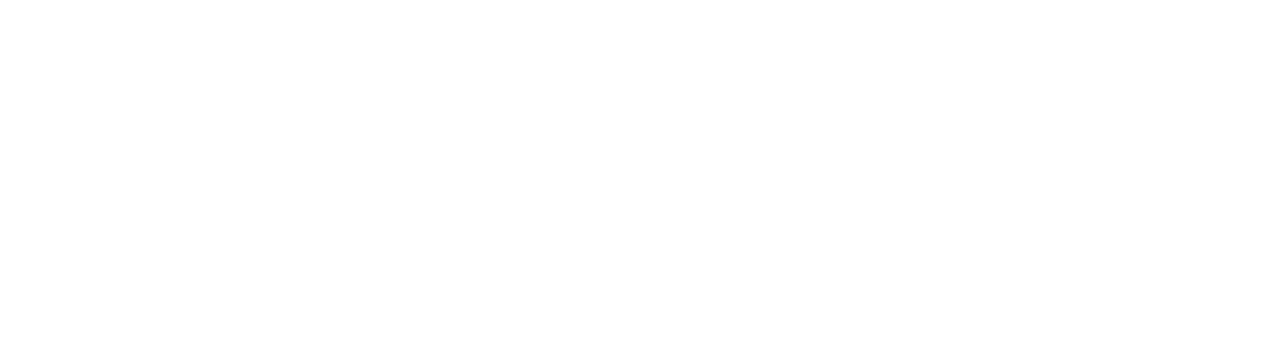
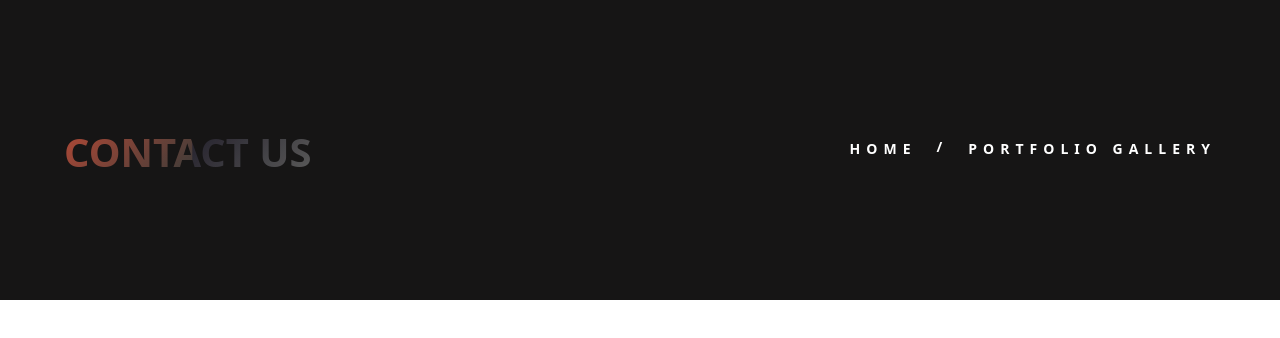
Before and after one commit to TamannaAfroz2666/Parlour-BD-Page, a React (Create React App) app: page /contact in a window 1280 px wide. Before the commit this address had no page. Shown: the top 338 px of the page. Built offline with nearby package versions, Linux system fonts and the light colour scheme.

Commit message:
add header

```diff
--- a/src/App.js
+++ b/src/App.js
@@ -9,6 +9,7 @@ import { Route, Routes } from 'react-router-dom';
 import ProvideList from './components/ProvideList/ProvideList';
 import ServiceMainPage from 'Pages/Service/ServiceMainPage/ServiceMainPage';
 import PortolioPage from 'Pages/PortfolioPage/PortolioPage';
+import ContactPage from 'Pages/Contact/ContactPage';
 // import Navbar from './components/NavBar/Navbar';
 
 function App() {
@@ -21,6 +22,7 @@ function App() {
         {/* <Route path='/home' element={ <Home />} /> */}
         <Route path='/service' element={<ServiceMainPage />} />
         <Route  path='/portfolio' element = { <PortolioPage /> }/>
+        <Route  path='/contact' element ={ <ContactPage /> } />
 
 
 
--- a/src/Pages/Contact/ContactPage.css
+++ b/src/Pages/Contact/ContactPage.css
@@ -3,3 +3,14 @@
     margin: 0;
     box-sizing: border-box;
 }
+.contactPHead{
+    height: 100%;
+    width: 100%;
+}
+/* .contactBodyPage{
+    background-color: #111;
+} */
+/* .contactPage{
+    width: 90%;
+    margin: auto;
+} */
--- a/src/Pages/Contact/ContactPage.js
+++ b/src/Pages/Contact/ContactPage.js
@@ -1,11 +1,13 @@
 import React from 'react';
 import './ContactPage.css';
+import HeadPage from './HeadPage/HeadPage';
 
 const ContactPage = () => {
     return (
         <div className='contactPHead'>
             <div className="contactBodyPage">
                 <div className="contactPage">
+                    <HeadPage></HeadPage>
 
 
 
--- /dev/null
+++ b/src/Pages/Contact/HeadPage/HeadPage.css
@@ -0,0 +1,76 @@
+* {
+    margin: 0;
+    padding: 0;
+    box-sizing: border-box;
+}
+
+.portfolio_body {
+    background-color: rgb(22, 21, 21);
+    height: 300px;
+}
+
+.portfolio_Content {
+    width: 90%;
+    margin: auto;
+    display: flex;
+    justify-content: space-between;
+    align-items: center;
+
+}
+
+.title_content .title {
+    font-size: 40px;
+    font-weight: 700;
+    text-transform: uppercase;
+    color: #fff;
+    margin-top: 8rem;
+    text-transform: uppercase;
+    background-image: linear-gradient(
+      -225deg,
+      #332d476e 0%,
+      rgba(128, 128, 128, 0.623) 29%,
+      rgba(255, 99, 71, 0.671) 67%,
+      #c7c6b838 100%
+    );
+    background-size: auto auto;
+    background-clip: border-box;
+    background-size: 200% auto;
+    color: #fff;
+    background-clip: text;
+    text-fill-color: transparent;
+    -webkit-background-clip: text;
+    -webkit-text-fill-color: transparent;
+    animation: textclip 2s linear infinite;
+    display: inline-block;
+    font-size: 40px;
+}
+
+@keyframes textclip {
+    to {
+      background-position: 200% center;
+    }
+  }
+
+.title:hover {
+    color: tomato;
+}
+
+.nav_content .headLink {
+    display: inline-flex;
+    gap: 20px;
+    margin-top: 8rem;
+}
+
+.headLink li {
+    list-style: none;
+
+}
+
+.headLink .linkTitle {
+    text-decoration: none;
+    color: #fff;
+    font-size: 14px;
+    text-transform: uppercase;
+    font-weight: 700;
+    letter-spacing: 6px;
+}
--- /dev/null
+++ b/src/Pages/Contact/HeadPage/HeadPage.js
@@ -0,0 +1,41 @@
+import React from 'react';
+import './HeadPage.css';
+import { Link } from 'react-router-dom';
+import { motion } from 'framer-motion';
+
+const HeadPage = () => {
+    return (
+        <div className='headPage'>
+            <div className="portfolio_body">
+                <div className="portfolio_Content">
+                    <motion.div
+                        className="title_content"
+                        initial={{ opacity: 0, x: '-100vh' }}
+                        animate={{ opacity: 1, x: 0 }}
+                        transition={{
+                            duration: 1,
+                            delay: 1
+                        }}
+
+                    >
+                        <h2 className='title'>Contact us</h2>
+                    </motion.div>
+                    <div className="nav_content">
+                        <ul className='headLink'>
+                            <li> <Link className='linkTitle' to='/'>Home </Link> </li>
+                            <span className='linkTitle'>/</span>
+                            <li> <Link className='linkTitle' to='/portfolio'>Portfolio gallery</Link> </li>
+                        </ul>
+
+                    </div>
+
+
+                </div>
+            </div>
+
+
+        </div>
+    );
+};
+
+export default HeadPage;
```
